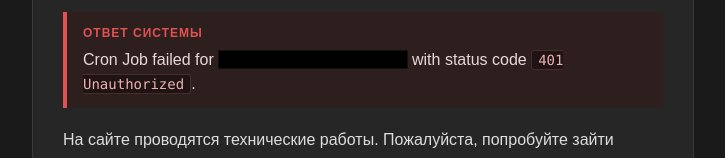
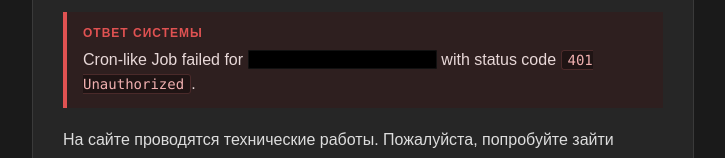
Before and after one commit to AGWebTest1/musical-octo-engine, a plain HTML site: page index.html in a window 1280 px wide. Shown: the part 314-472 px from the top of the page, without its empty margins (277-1002 px from the left). Drawn offline with Linux system fonts and the light colour scheme.

Commit message:
Update index.html

```diff
--- a/index.html
+++ b/index.html
@@ -107,7 +107,7 @@
 
     <div class="system-message">
       <span class="label">Ответ системы</span>
-      Cron Job failed for <span class="redacted" title="Данные скрыты">████████████████</span> with status code <code>401 Unauthorized</code>.
+      Cron-like Job failed for <span class="redacted" title="Данные скрыты">████████████████</span> with status code <code>401 Unauthorized</code>.
     </div>
 
     <p>На сайте проводятся технические работы. Пожалуйста, попробуйте зайти позже.</p>
```
